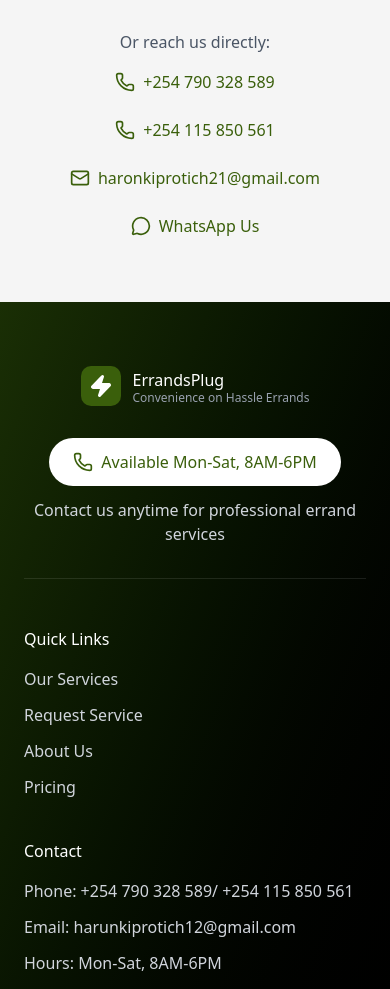
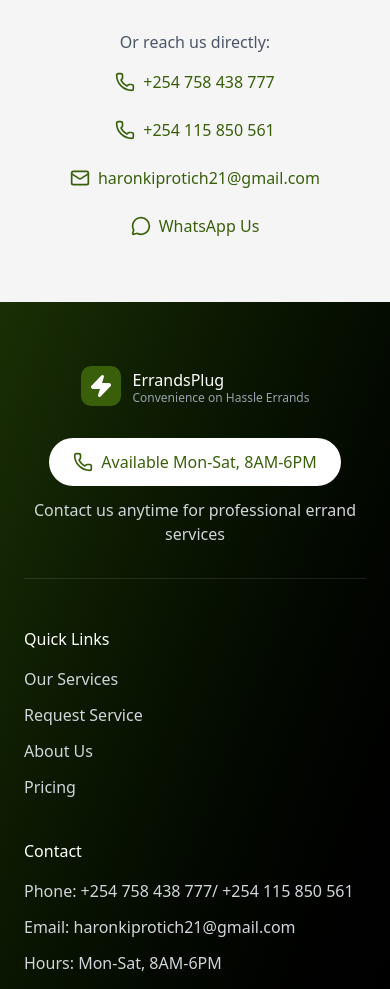
Before and after one commit to Beri-P/ErrandsPlug-Website, a React (Vite) app: page / in a window 390 px wide. Shown: the part 5718-6707 px from the top of the page. Built offline with nearby package versions, Linux system fonts and the light colour scheme.

Commit message:
Update contact details: email and phone numbers

```diff
--- a/src/components/ContactSection.tsx
+++ b/src/components/ContactSection.tsx
@@ -47,7 +47,7 @@ export function ContactSection() {
 _Thank you for contacting ErrandsPlug. We're here to serve you as you focus on other important things._`;
 
     // Your WhatsApp numbers
-    const primaryNumber = '254790328589';
+    const primaryNumber = '254758438777';
     const secondaryNumber = '254115850561';
 
     // Create WhatsApp URLs
@@ -208,11 +208,11 @@ _Thank you for contacting ErrandsPlug. We're here to serve you as you focus on o
           <p className="mb-4 text-gray-600">Or reach us directly:</p>
           <div className="flex flex-wrap justify-center gap-6">
             <a
-              href="tel:+254790328589"
+              href="tel:++254758438777"
               className="flex items-center gap-2 text-[#3A5F0B] hover:text-[#2f4d09] hover:scale-105 transition-all"
             >
               <Phone className="w-5 h-5" />
-              <span>+254 790 328 589</span>
+              <span>+254 758 438 777</span>
             </a>
             <a
               href="tel:+254115850561"
@@ -229,7 +229,7 @@ _Thank you for contacting ErrandsPlug. We're here to serve you as you focus on o
               <span>haronkiprotich21@gmail.com</span>
             </a>
             <a
-              href="https://wa.me/254790328589"
+              href="https://wa.me/254758438777"
               target="_blank"
               rel="noopener noreferrer"
               className="flex items-center gap-2 text-[#3A5F0B] hover:text-[#2f4d09] hover:scale-105 transition-all"
--- a/src/components/FloatingWhatsApp.tsx
+++ b/src/components/FloatingWhatsApp.tsx
@@ -3,7 +3,7 @@ import { motion } from 'motion/react';
 export function FloatingWhatsApp() {
   return (
     <motion.a
-      href="https://wa.me/254790328589"
+      href="https://wa.me/254758438777"
       target="_blank"
       rel="noopener noreferrer"
       initial={{ scale: 0 }}
--- a/src/components/Footer.tsx
+++ b/src/components/Footer.tsx
@@ -54,8 +54,8 @@ export function Footer() {
           <div>
             <h3 className="mb-4 text-white">Contact</h3>
             <ul className="space-y-3 text-gray-300">
-              <li>Phone: +254 790 328 589/ +254 115 850 561</li>
-              <li>Email: harunkiprotich12@gmail.com</li>
+              <li>Phone: +254 758 438 777/ +254 115 850 561</li>
+              <li>Email: haronkiprotich21@gmail.com</li>
               <li>Hours: Mon-Sat, 8AM-6PM</li>
               <li>Location: Nairobi, Kenya</li>
             </ul>
```
